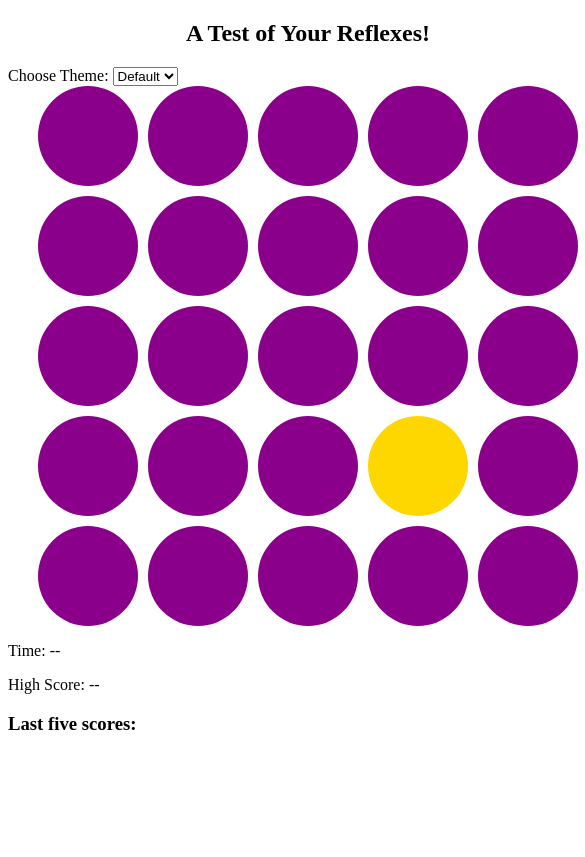
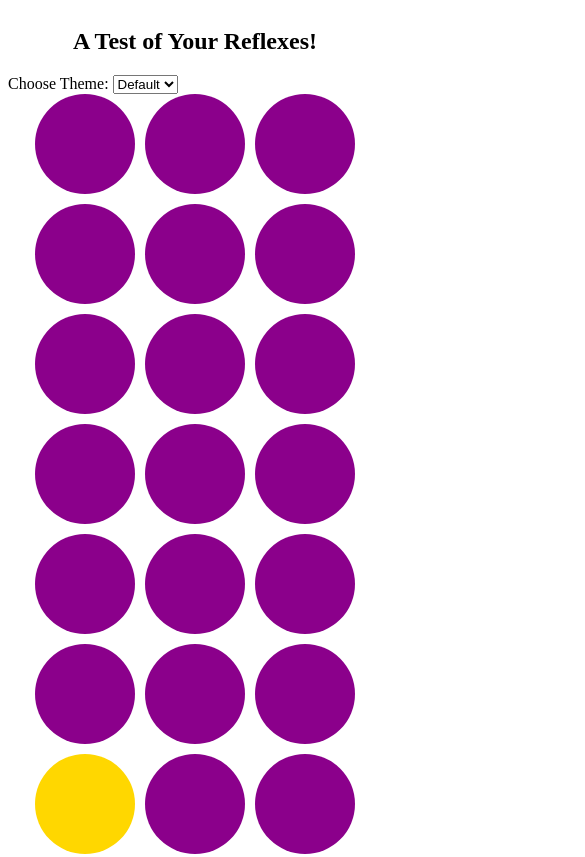
Before and after one commit to GydaLM/A-Test-of-Your-Reflexes, a plain HTML site: page index.html in a window 390 px wide. Shown: the top 857 px of the page, 585 px wide, since content can reach past the window. Drawn offline with Linux system fonts and the light colour scheme.

Commit message:
Mobile Friendly?

```diff
--- a/model.js
+++ b/model.js
@@ -1,10 +1,11 @@
 const main = document.getElementById('main');
 
-let selectedIndex = undefined;
 let startTime = null;
 let finishTime = null;
 let reactionTime = null;
 let lastFive = [];
+
+let pause = true;
 
 //this loads the highScore if it exists, the highScore string is the label you ask
 //the program to get information from
--- a/style.css
+++ b/style.css
@@ -1,3 +1,12 @@
+*, *::after, *::before{
+    box-sizing: border-box;
+}
+body{
+    display: flex;
+    justify-content: center;
+    align-items: center;
+    min-height: 100vh;
+}
 #main{
     width: 600px;
 }
```
